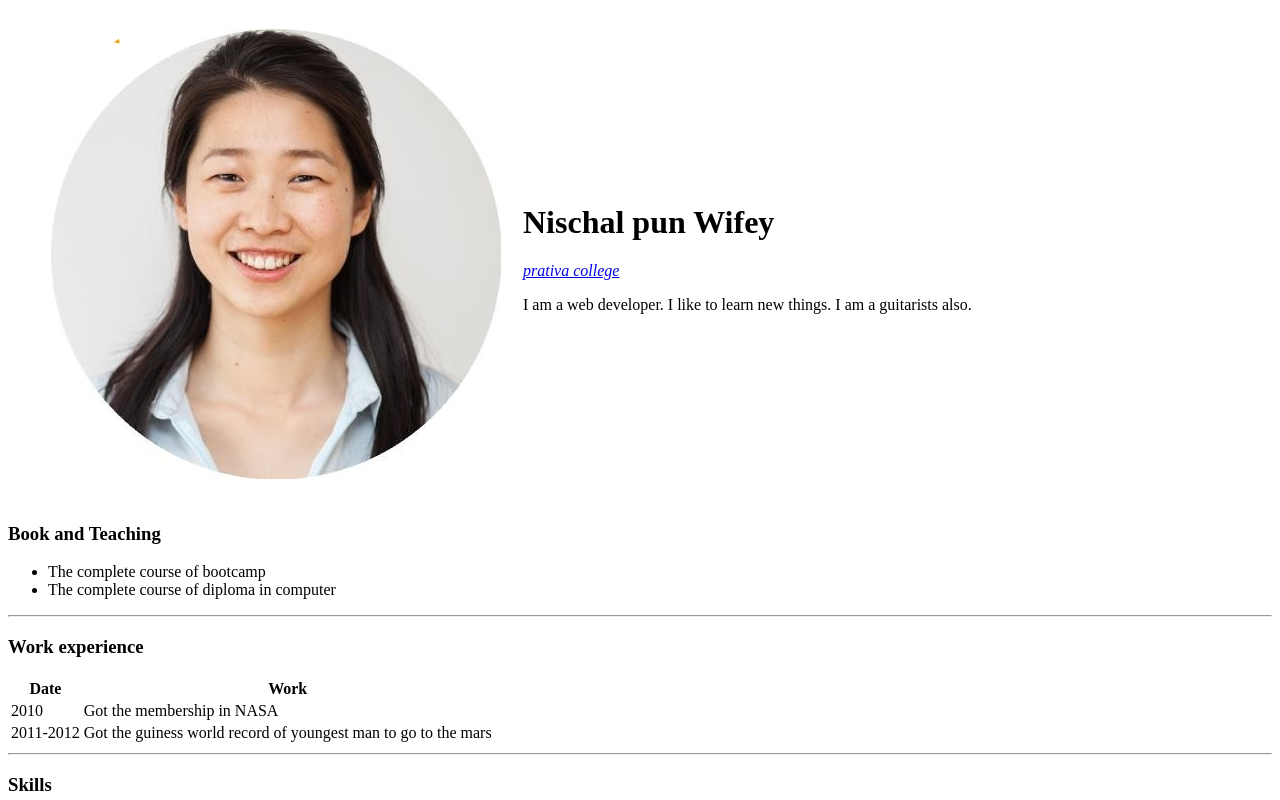
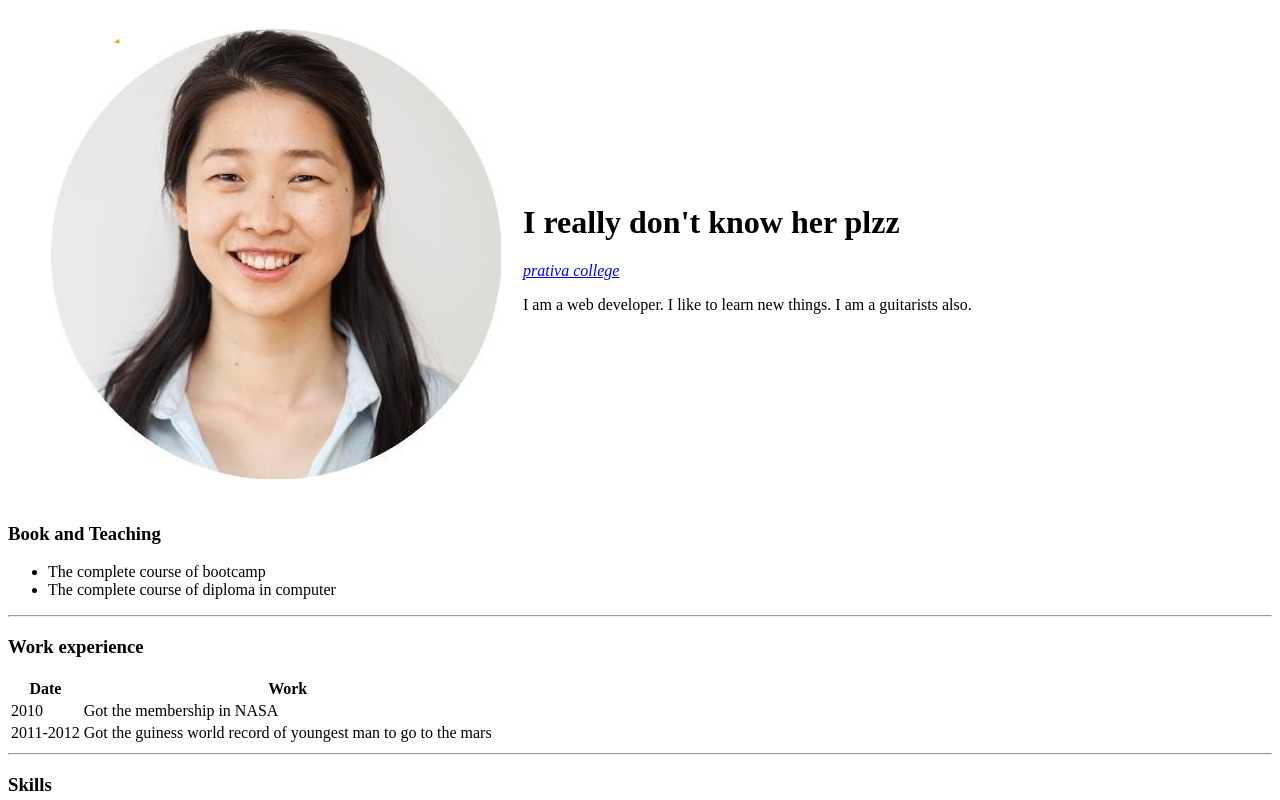
Before and after one commit to Nischalpun/cv, a plain HTML site: page index.html in a window 1280 px wide. Shown: the top 800 px of the page. Drawn offline with Linux system fonts and the light colour scheme.

Commit message:
Update index.html

```diff
--- a/index.html
+++ b/index.html
@@ -8,7 +8,7 @@
     <table cellspacing='20'>
       <tr>
         <td><td><img src="angela-yu.jpeg" alt="Niscahl wife"></td></td>
-          <td><h1>Nischal pun Wifey</h1>
+          <td><h1>I really don't know her plzz</h1>
             <p><em><Student of the <strong><a href="https://appbrewery.com/">prativa college</a></em></strong></p>
             <p> I am a web developer. I like to learn new things. I am a guitarists also.</P>
     </table>
```
